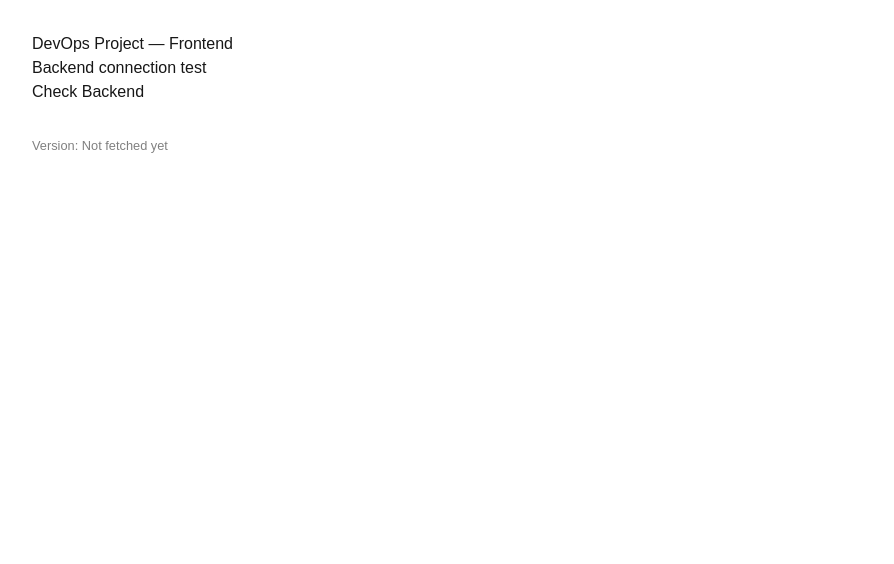
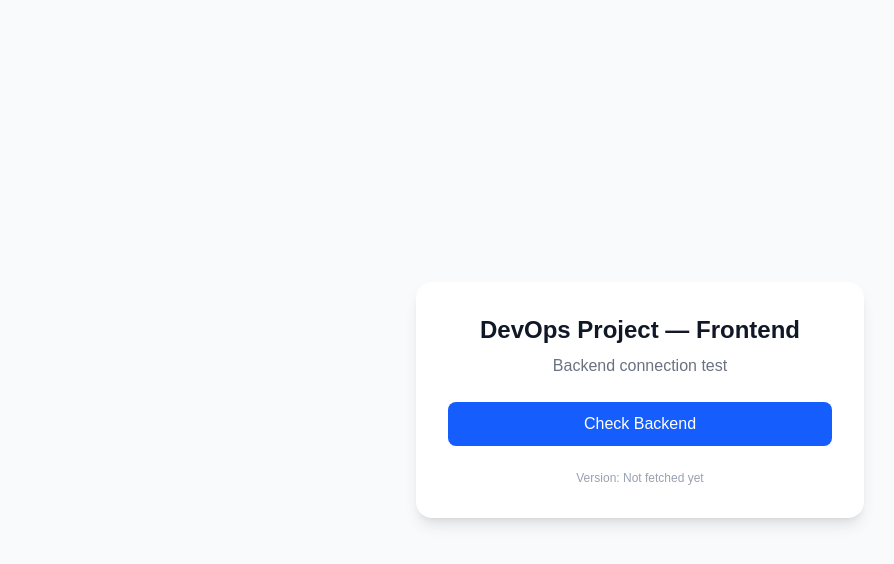
Before and after one commit to muhammeta55/devops-frontend, a Next.js app: page / in a window 1280 px wide. Shown: the top 564 px of the page, without its empty margins (0-894 px from the left). Built offline with nearby package versions, Linux system fonts and the light colour scheme.

Commit message:
Improve UI styling with Tailwind CSS

```diff
--- a/src/app/page.tsx
+++ b/src/app/page.tsx
@@ -27,20 +27,39 @@ export default function Home() {
   }
 
   return (
-    <main style={{ padding: '2rem', fontFamily: 'sans-serif' }}>
-      <h1>DevOps Project — Frontend</h1>
-      <p>Backend connection test</p>
+    <main className="min-h-screen flex flex-col items-center justify-center gap-6 bg-gray-50 px-4">
+      <div className="max-w-md w-full bg-white rounded-2xl shadow-lg p-8 text-center">
+        <h1 className="text-2xl font-bold text-gray-900 mb-2">
+          DevOps Project — Frontend
+        </h1>
+        <p className="text-gray-500 mb-6">Backend connection test</p>
 
-      <button onClick={checkBackend} disabled={loading}>
-        {loading ? 'Checking...' : 'Check Backend'}
-      </button>
+        <button
+          onClick={checkBackend}
+          disabled={loading}
+          className="w-full bg-blue-600 hover:bg-blue-700 disabled:bg-blue-300
+                    text-white font-medium py-2.5 px-4 rounded-lg
+                    transition-colors duration-200 cursor-pointer
+                    disabled:cursor-not-allowed"
+        >
+          {loading ? 'Checking...' : 'Check Backend'}
+        </button>
 
-      {backendMessage && <p>Backend says: {backendMessage}</p>}
-      {error && <p style={{ color: 'red' }}>{error}</p>}
+        {backendMessage && (
+          <p className="mt-4 text-green-700 bg-green-50 rounded-lg py-2 px-3 text-sm">
+            Backend says: {backendMessage}
+          </p>
+        )}
+        {error && (
+          <p className="mt-4 text-red-700 bg-red-50 rounded-lg py-2 px-3 text-sm">
+            {error}
+          </p>
+        )}
 
-      <footer style={{ marginTop: '2rem', fontSize: '0.8rem', color: 'gray' }}>
-        Version: {version ?? 'Not fetched yet'}
-      </footer>
+        <footer className="mt-6 text-xs text-gray-400">
+          Version: {version ?? 'Not fetched yet'}
+        </footer>
+      </div>
     </main>
   );
 }
```
